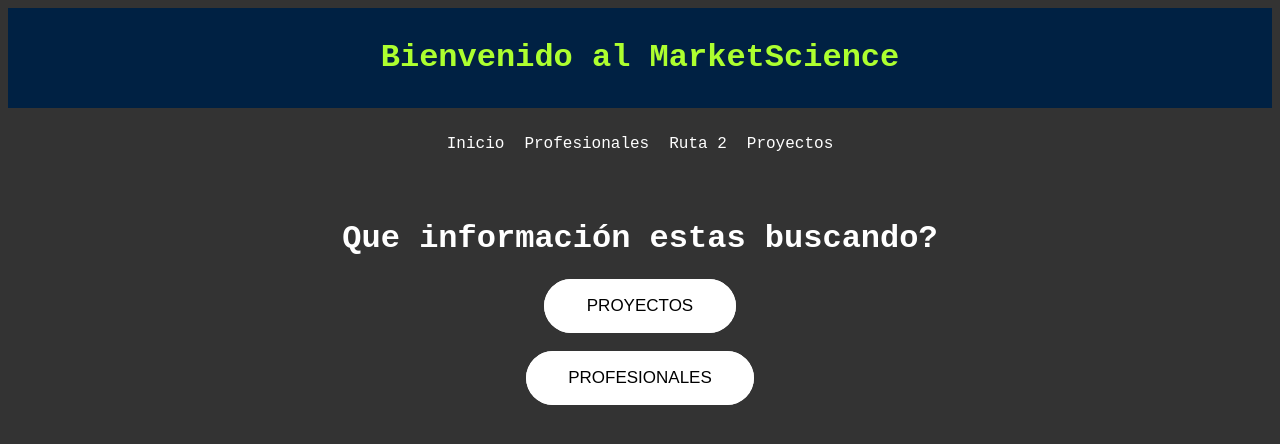
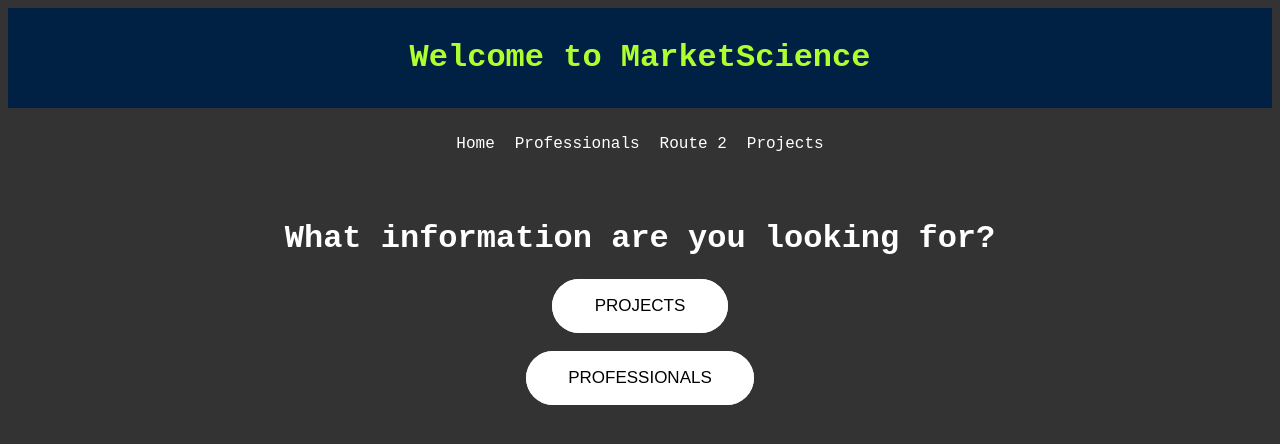
Before and after one commit to KapeParaguay/MS, a Flask app: page / in a window 1280 px wide. Shown: the top 444 px of the page. Run offline with Flask 3, Linux system fonts and the light colour scheme.

Commit message:
Segundo commit

```diff
--- a/static/styles.css
+++ b/static/styles.css
@@ -283,3 +283,24 @@ header h1{
 .message-button:hover {
     background-color: #0056b3;
 }
+.container {
+    display: flex;
+    flex-direction: column;
+    align-items: center;
+    text-align: center;
+    margin: 0 auto;
+    max-width: 800px; /* Ajusta el ancho máximo según tus preferencias */
+    padding: 20px;
+}
+p{
+    color: #f0f0f0;
+    font-family: 'Courier New', Courier, monospace;
+}
+img {
+    border-radius: 50%; /* Esto hace que la imagen sea redonda */
+    width: 100px; /* Ajusta el ancho de la imagen según tu preferencia */
+    height: 100px; /* Ajusta la altura de la imagen según tu preferencia */
+}
+h4, h5{
+    font-family: 'Courier New', Courier, monospace;
+}
--- a/templates/index.html
+++ b/templates/index.html
@@ -8,38 +8,38 @@
 </head>
 <body>
     <header>
-        <h1>Bienvenido al MarketScience</h1>
+        <h1>Welcome to MarketScience</h1>
     </header>
     <nav>
         <ul>
-            <li><a href="/">Inicio</a></li>
-            <li><a href="/profesionales">Profesionales</a></li>
-            <li><a href="/ruta2">Ruta 2</a></li>
-            <li><a href="/proyectos">Proyectos</a></li>
+            <li><a href="/">Home</a></li>
+            <li><a href="/profesionales">Professionals</a></li>
+            <li><a href="/route2">Route 2</a></li>
+            <li><a href="/proyectos">Projects</a></li>
         </ul>
     </nav>
     <main class="main-container">
 
-        <h1>Que información estas buscando?</h1>
+        <h1>What information are you looking for?</h1>
         <section>
-            {% for proyecto in proyectos %}
+            {% for project in projects %}
                 <article>
-                    <h3>{{ proyecto.nombre }}</h3>
-                    <p>{{ proyecto.descripcion }}</p>
-                    <p>Tipo de Ciencia: {{ proyecto['tipo de ciencia'] }}</p>
+                    <h3>{{ project.name }}</h3>
+                    <p>{{ project.description }}</p>
+                    <p>Science Type: {{ project['science type'] }}</p>
                 </article>
             {% endfor %}
         </section>
-        <!-- Agrega dos botones con enlaces a rutas diferentes -->
+        <!-- Add two buttons with links to different routes -->
 
             <div class="button-container">
                 <a href="/proyectos">
-                    <button class="btn">Proyectos</button>
+                    <button class="btn">Projects</button>
                 </a>
 
                 <a href="/profesionales">
                     <h3> </h3>
-                    <button class="btn">Profesionales</button>
+                    <button class="btn">Professionals</button>
                 </a>
             </div>
 
```
Also changed, not shown: templates/chatq.html (added, +19 -0 lines), templates/perfil.html (added, +22 -0 lines), templates/profesionales.html (+9 -12 lines), static/807.jpg (added).
